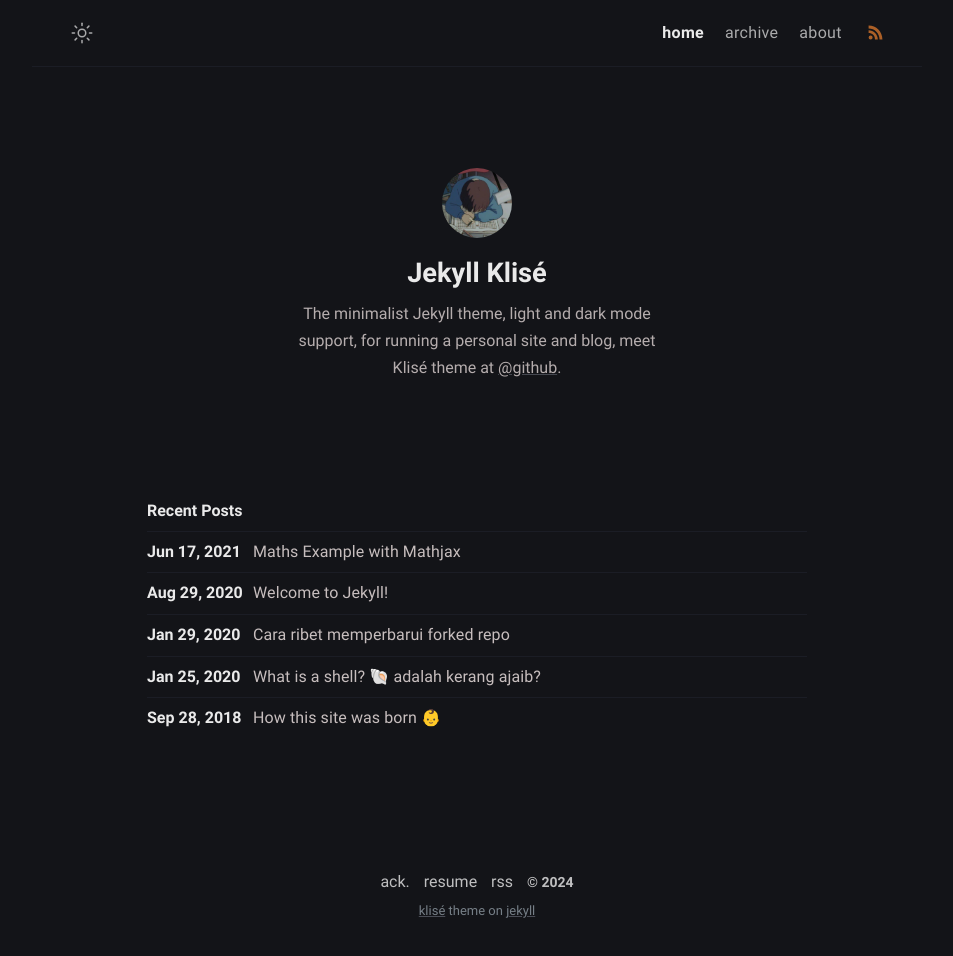
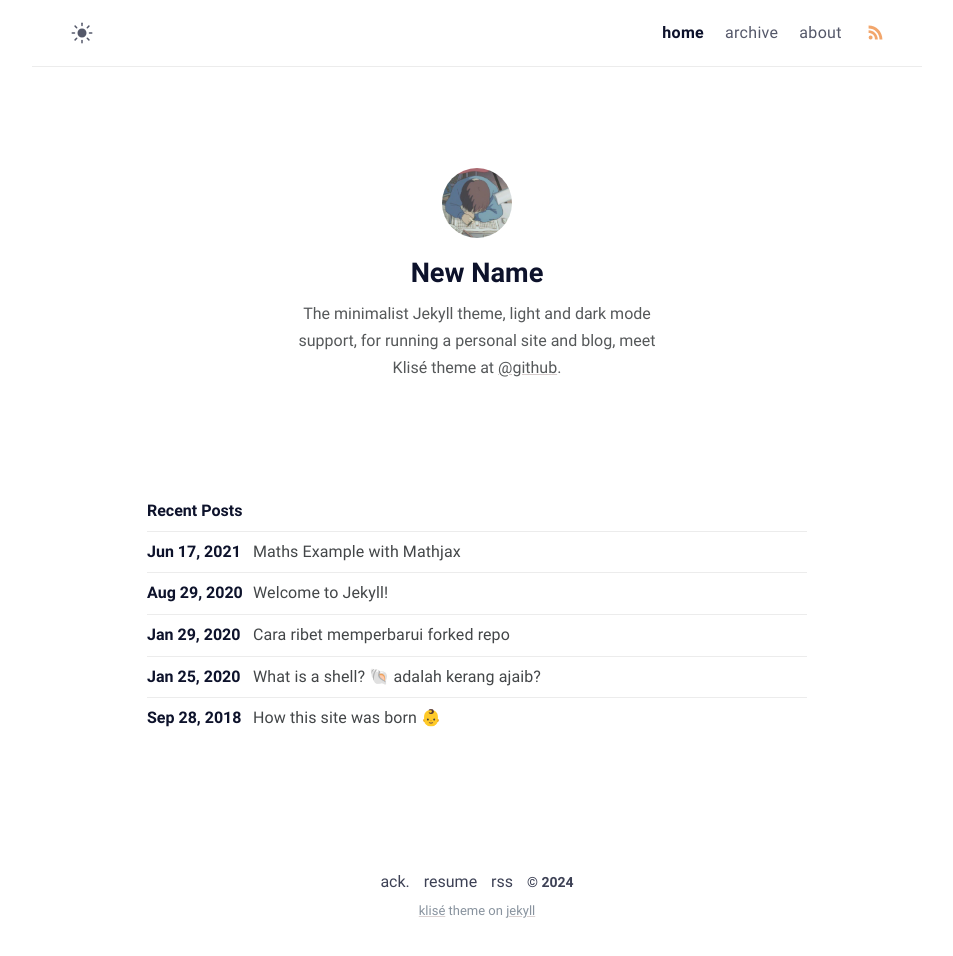
Before and after one commit to eegruan/profile, a Jekyll site: the page built from index.md, in a window 1280 px wide. Shown: the whole page, without its empty margins (163-1116 px from the left). Built offline with Jekyll 4.4.1, drawn with Linux system fonts in a browser that asks for light colours.

Commit message:
Update _config.yml

```diff
--- a/_config.yml
+++ b/_config.yml
@@ -1,17 +1,16 @@
 # Site settings
-title: Klise Theme # site title
+title: New Theme # site title
 description: >- # site description
-  He's writing in Bahasa about web technology and experience as a journal
-  for documentation things that he learned, meet him <a href="https://github.com/piharpi" target="_blank" rel="noopener">@github</a>.
+  This part is description
 lang: en-US # default lang
 timezone: Asia/Jakarta # set your timezone
 image: assets/img/ogp.png # This image used for Open Graph more info https://ogp.me/
 repo: https://github.com/piharpi/jekyll-klise # site repo [optional]
-mode: dark # default theme "dark" | "light"
+# mode: dark # default theme "dark" | "light"
 
 # Profile settings
 author:
-  name: Jekyll Klisé # author name
+  name: New Name
   bio: >- # tell to the world
     The minimalist Jekyll theme, light and dark mode support, for running a personal site and blog,
     meet Klisé theme at <a href="https://github.com/piharpi/jekyll-klise" target="_blank" rel="noopener">@github</a>.
```
